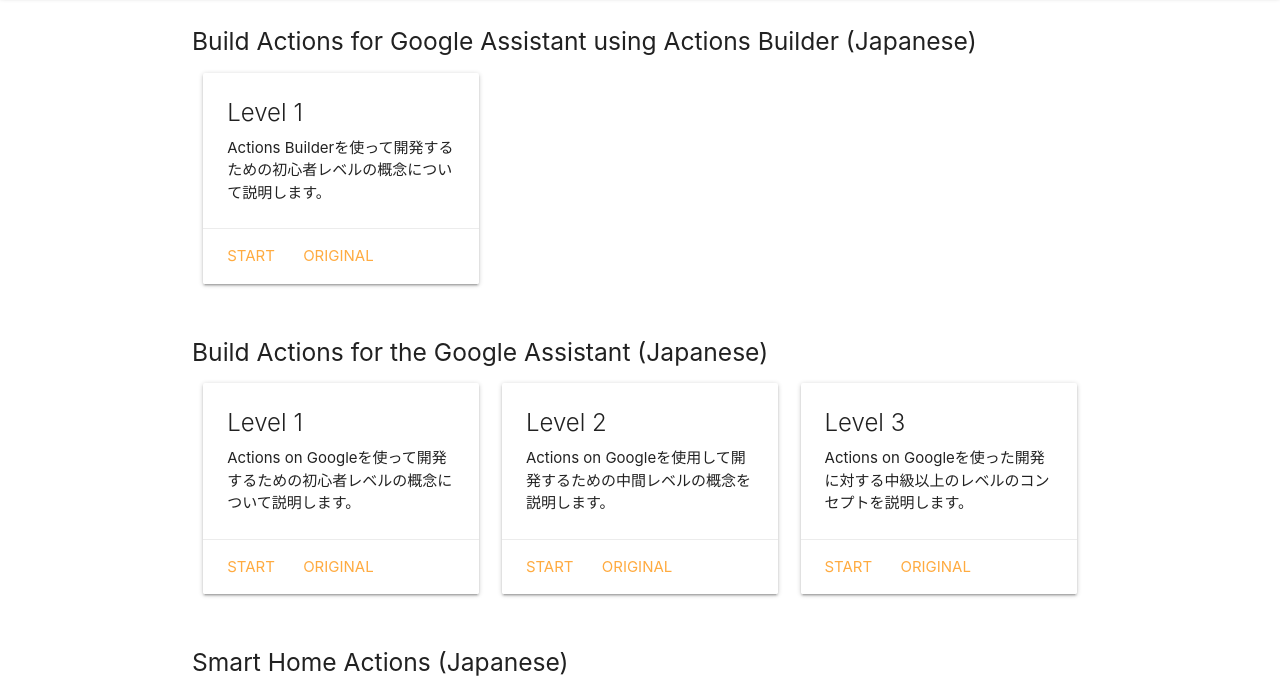
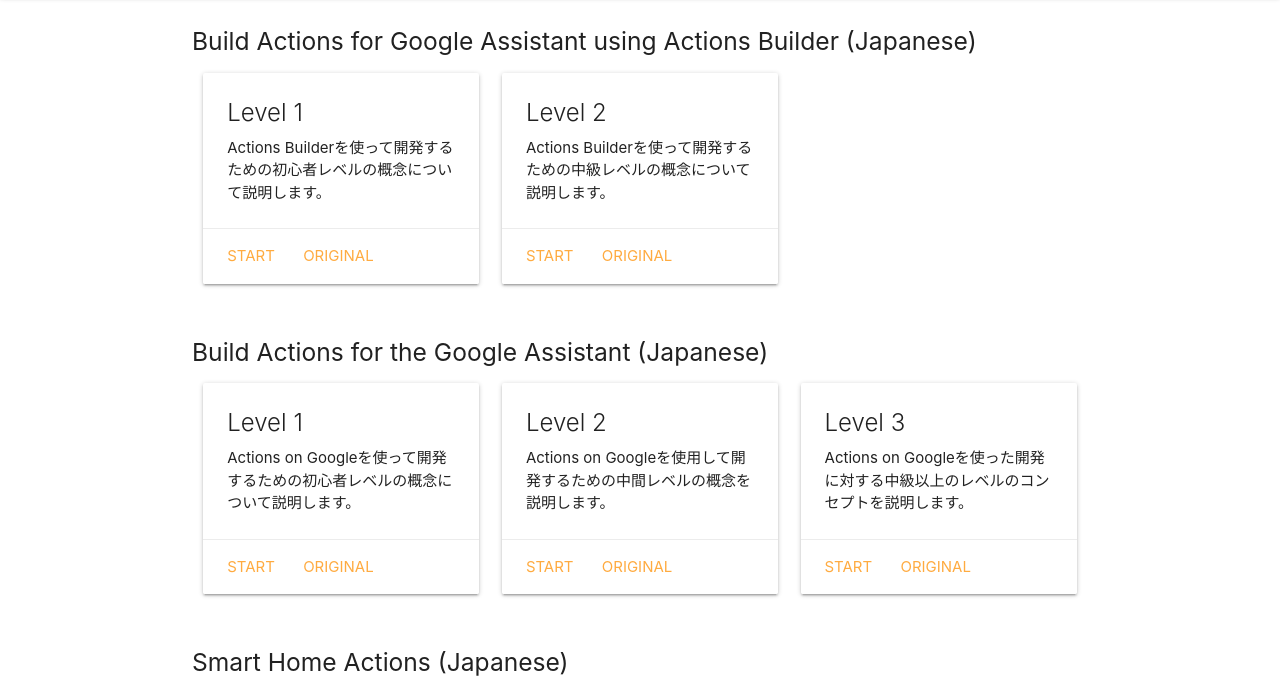
Before and after one commit to yoichiro/aogdevs-jp, a plain HTML site: page public/codelabs/index.html in a window 1280 px wide. Shown: the part 67-750 px from the top of the page. Drawn offline with nearby package versions, Linux system fonts and the light colour scheme.

Commit message:
Add an index card to go to the Actions Builder Codelab level 2.

```diff
--- a/public/codelabs/index.html
+++ b/public/codelabs/index.html
@@ -59,6 +59,22 @@
                                 <div class="card-action">
                                     <a href="./actions-builder-1_ja/?index=codelabs%2F">START</a>
                                     <a href="https://codelabs.developers.google.com/codelabs/actions-builder-1/#0">ORIGINAL</a>
+                                </div>
+                            </div>
+                        </div>
+                    </div>
+                </div>
+                <div class="col s12 m4">
+                    <div class="row">
+                        <div class="col s12">
+                            <div class="card">
+                                <div class="card-content">
+                                    <span class="card-title">Level 2</span>
+                                    <p>Actions Builderを使って開発するための中級レベルの概念について説明します。</p>
+                                </div>
+                                <div class="card-action">
+                                    <a href="./actions-builder-2_ja/?index=codelabs%2F">START</a>
+                                    <a href="https://codelabs.developers.google.com/codelabs/actions-builder-2/#0">ORIGINAL</a>
                                 </div>
                             </div>
                         </div>
```
